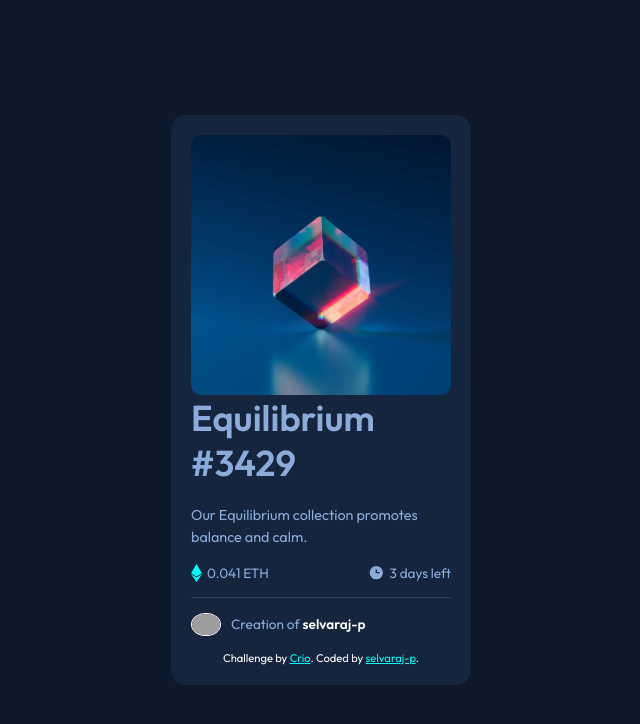
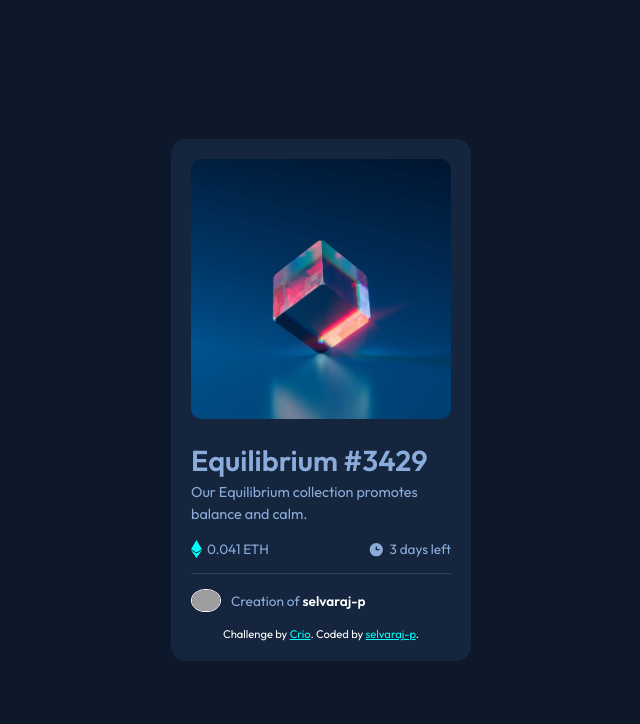
Before and after one commit to Selvaraj-p/nft-preview-card, a React (Create React App) app: page / in a window 1280 px wide. Shown: the top 724 px of the page, without its empty margins (319-959 px from the left). Built offline with nearby package versions, Linux system fonts and the light colour scheme; grey boxes are pictures that could not be loaded.

Commit message:
changesd added

```diff
--- a/src/NFTCard.jsx
+++ b/src/NFTCard.jsx
@@ -18,11 +18,11 @@ const NFTCard = () => {
           <img src={EquipIco} alt="View icon" />
         </div>
       </div>
-    <div className="class__title">
+    <div className="Card__title" id="info">
       <div class="Card__title">
         <h1>Equilibrium #3429</h1>
       </div>
-      <p id="info">
+      <p >
         Our Equilibrium collection promotes balance and calm.
       </p>
     </div>
```
